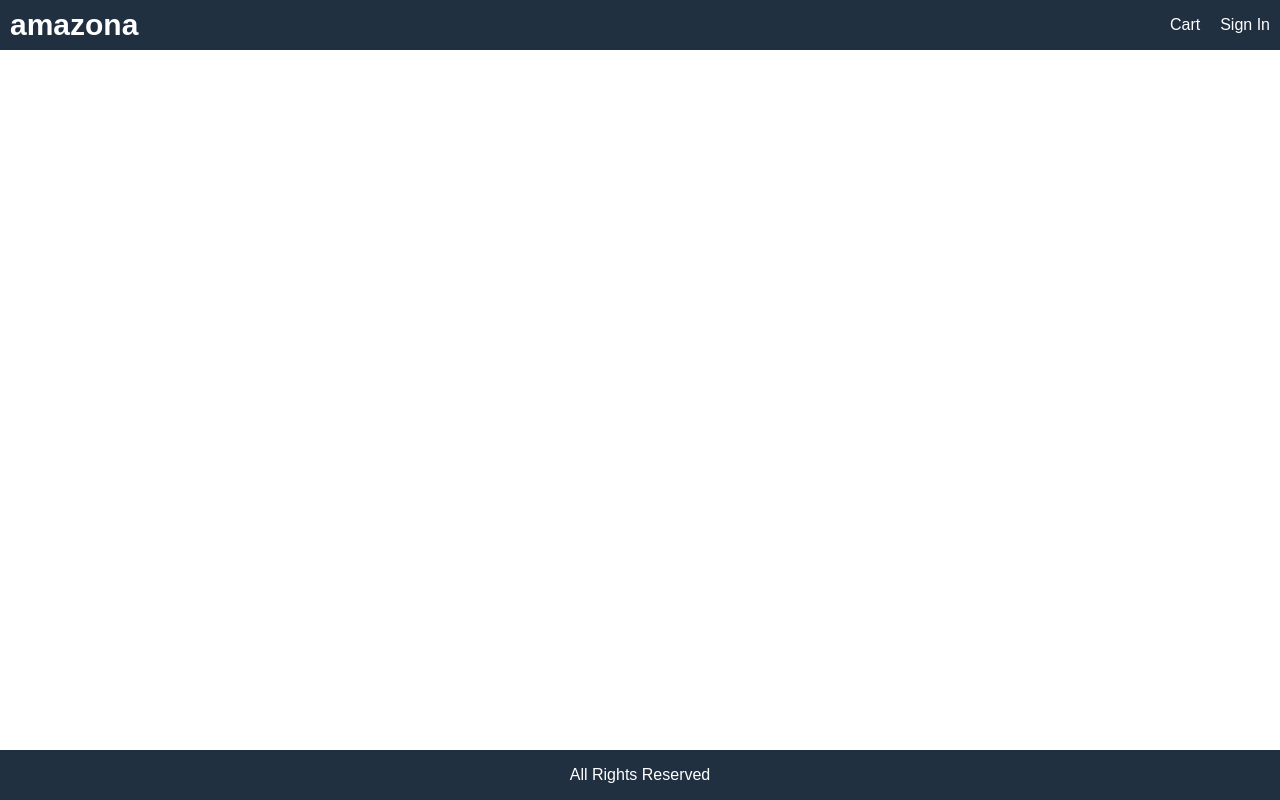
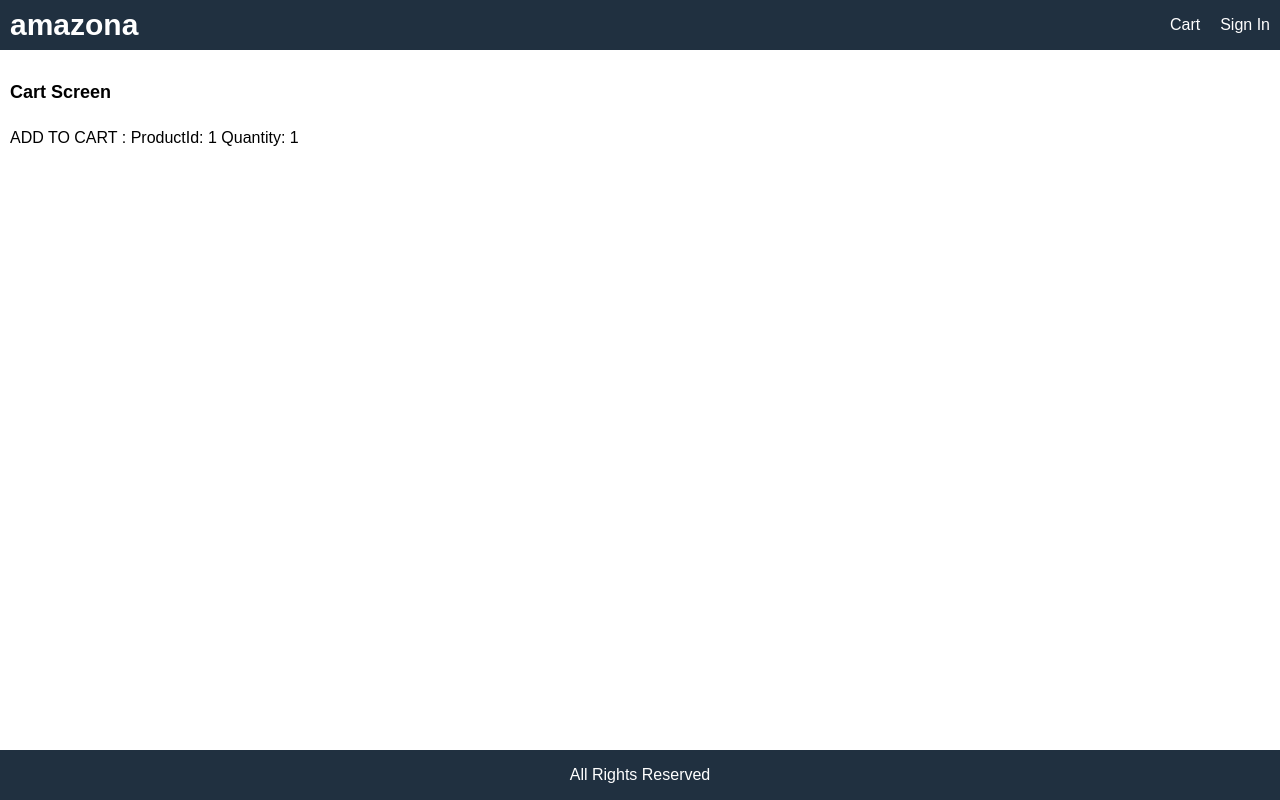
Before and after one commit to jumabekovs/ecommerce-on-react, a React (Create React App) app in the folder frontend/: page /cart/1 in a window 1280 px wide. Built offline with nearby package versions, Linux system fonts and the light colour scheme.

Commit message:
add to cart

```diff
--- a/frontend/src/App.js
+++ b/frontend/src/App.js
@@ -1,5 +1,6 @@
 import React from "react";
 import { BrowserRouter, Route } from "react-router-dom";
+import CartScreen from "./screens/CartScreen";
 import HomeScreen from "./screens/HomeScreen";
 import ProductScreen from "./screens/ProductScreen";
 
@@ -19,6 +20,7 @@
           </div>
         </header>
         <main>
+          <Route path="/cart/:id?" component={CartScreen}></Route>
           <Route path="/product/:id" component={ProductScreen}></Route>
           <Route path="/" component={HomeScreen} exact></Route>
         </main>
--- a/frontend/src/index.css
+++ b/frontend/src/index.css
@@ -74,6 +74,9 @@
   margin-top: 1rem;
 }
 
+input,
+select,
+textarea,
 button {
   padding: 1rem;
   border-radius: 0.5rem;
@@ -82,10 +85,16 @@
   font-family: Arial, Helvetica, sans-serif;
   -webkit-font-smoothing: antialiased;
   -moz-osx-font-smoothing: grayscale;
+}
+
+button {
   background-color: #f8f8f8;
   cursor: pointer;
 }
 
+input:hover,
+select:hover,
+textarea:hover,
 button:hover {
   border: 0.1rem #404040 solid;
 }
--- /dev/null
+++ b/frontend/src/screens/CartScreen.js
@@ -0,0 +1,18 @@
+import React from "react";
+
+function CartScreen(props) {
+  const productId = props.match.params.id; // getting id
+  const qty = props.location.search
+    ? Number(props.location.search.split("=")[1]) // if this does not exist set 1
+    : 1;
+  return (
+    <div>
+      <h1>Cart Screen</h1>
+      <p>
+        ADD TO CART : ProductId: {productId} Quantity: {qty}
+      </p>
+    </div>
+  );
+}
+
+export default CartScreen;
--- a/frontend/src/screens/ProductScreen.js
+++ b/frontend/src/screens/ProductScreen.js
@@ -1,4 +1,4 @@
-import React, { useEffect } from "react";
+import React, { useEffect, useState } from "react";
 import { useDispatch, useSelector } from "react-redux";
 import { Link } from "react-router-dom";
 import { detailsProduct } from "../actions/productActions";
@@ -9,13 +9,16 @@
 export default function ProductScreen(props) {
   const dispatch = useDispatch();
   const productId = props.match.params.id;
+  const [qty, setQty] = useState(1);
   const productDetails = useSelector((state) => state.productDetails);
   const { loading, error, product } = productDetails;
 
   useEffect(() => {
     dispatch(detailsProduct(productId));
   }, [dispatch, productId]);
-
+  const addToCartHandler = () => {
+    props.history.push(`/cart/${productId}?qty=${qty}`); // we build url for product qty
+  };
   return (
     <div>
       {loading ? (
@@ -69,9 +72,37 @@
                       </div>
                     </div>
                   </li>
-                  <li>
-                    <button className="primary block">Add to cart</button>
-                  </li>
+                  {product.countInStock > 0 && (
+                    <>
+                      <li>
+                        <div className="row">
+                          <div>Quantity</div>
+                          <div>
+                            <select
+                              value={qty}
+                              onChange={(e) => setQty(e.target.value)}
+                            >
+                              {Array(product.countInStock)
+                                .fill(null)
+                                .map((_, x) => (
+                                  <option key={x + 1} value={x + 1}>
+                                    {x + 1}
+                                  </option>
+                                ))}
+                            </select>
+                          </div>
+                        </div>
+                      </li>
+                      <li>
+                        <button
+                          onClick={addToCartHandler}
+                          className="primary block"
+                        >
+                          Add to cart
+                        </button>
+                      </li>
+                    </>
+                  )}
                 </ul>
               </div>
             </div>
```
